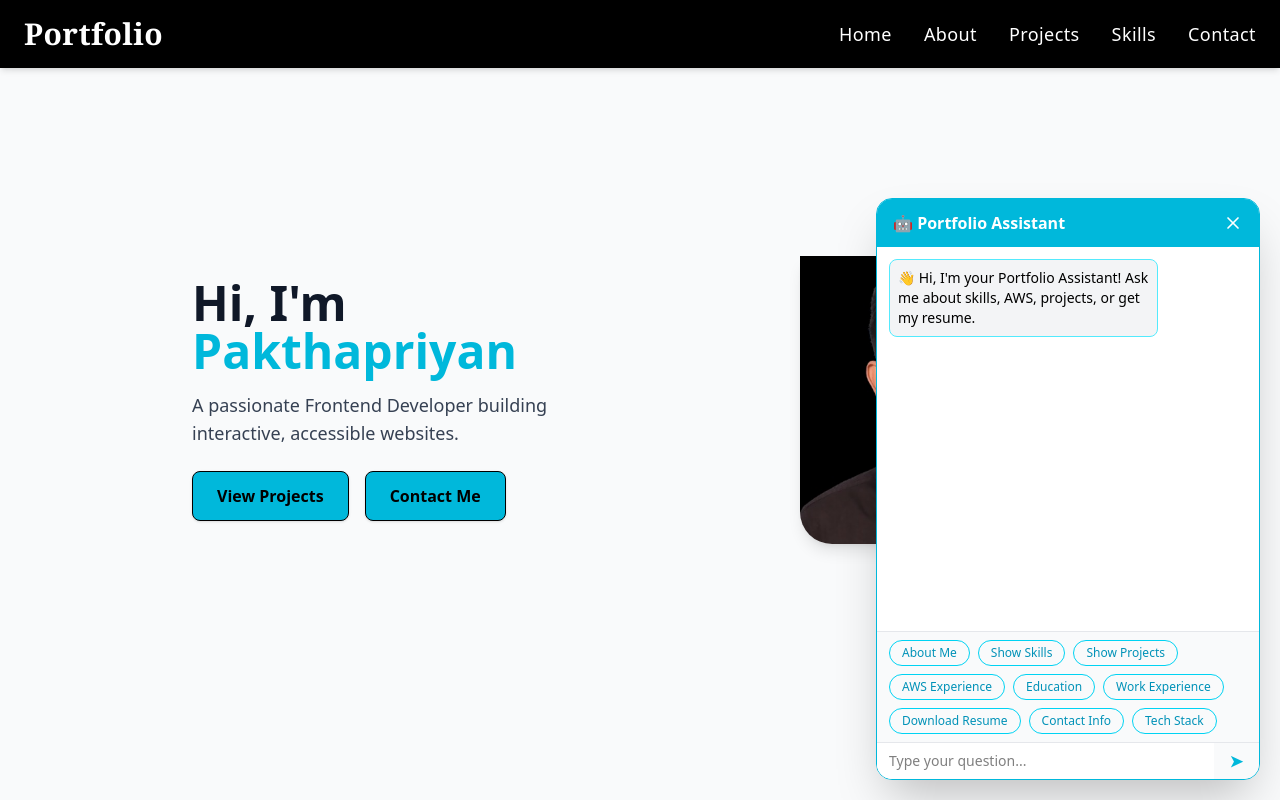
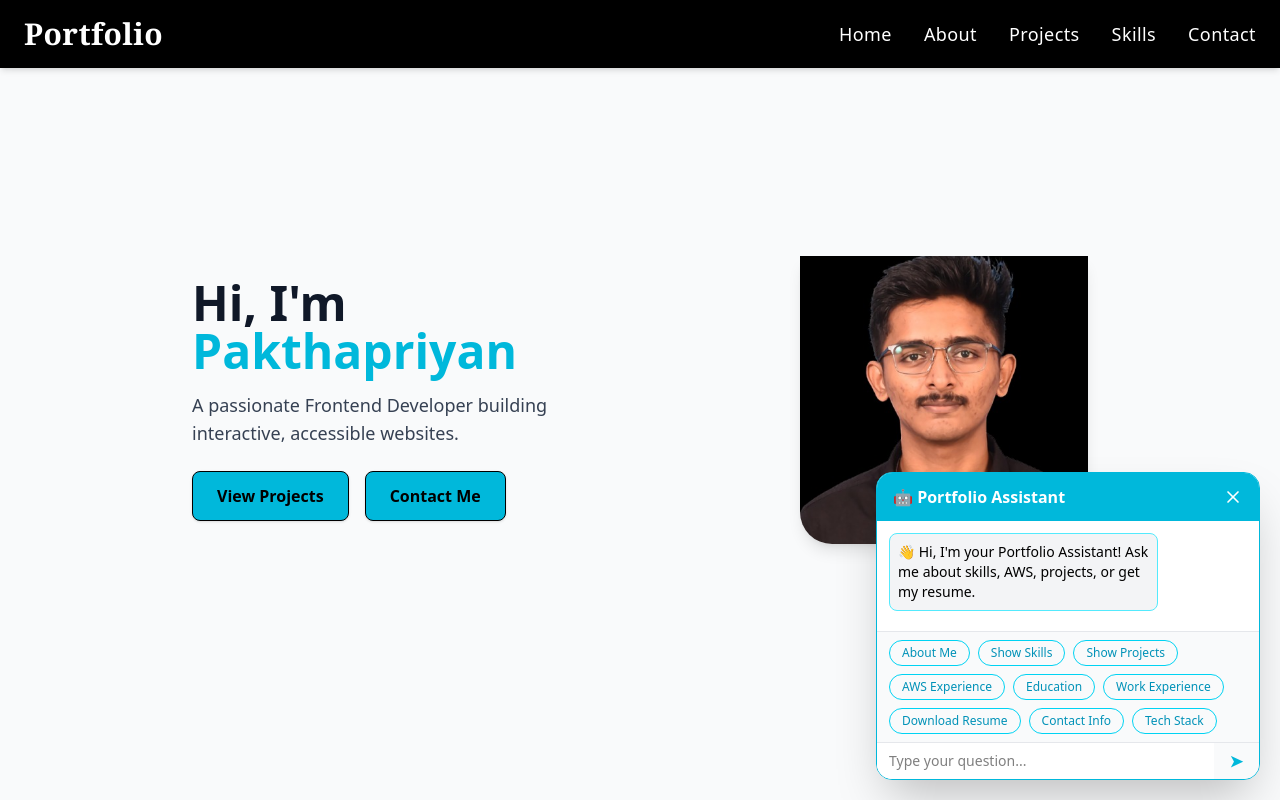
Before and after one commit to Pakthapriyan/Portfolio, a React (Vite) app: page / in a window 1280 px wide. Both pictures are taken after a click on the button 1232 px from the left and 752 px from the top of the page. Shown: the top 800 px of the page. Built offline with nearby package versions, Linux system fonts and the light colour scheme.

Commit message:
Updated chatbot with resume link and education details

```diff
--- a/src/component/chatbot.jsx
+++ b/src/component/chatbot.jsx
@@ -2,10 +2,10 @@ import React, { useState, useRef, useEffect } from "react";
 import { MessageCircle, X } from "lucide-react";
 
 const keywordMap = {
-  skills: ["skills", "abilities", "what can you do", "tech skills"],
+  skills: ["skills", "skill", "abilities", "what can you do", "tech skills"],
   react: ["react", "frontend", "javascript framework"],
   aws: ["aws", "cloud", "ec2", "s3", "vpc", "iam", "rds"],
-  projects: ["projects", "portfolio", "work", "show me projects"],
+  projects: ["projects", "project", "portfolio", "work", "show me project", "show me projects"],
   resume: ["resume", "cv", "curriculum vitae", "download"],
   contact: ["contact", "email", "linkedin", "github", "connect"],
   education: ["education", "degree", "college", "university", "cgpa"],
@@ -17,7 +17,10 @@ const keywordMap = {
 export default function Chatbot() {
   const [isOpen, setIsOpen] = useState(false);
   const [messages, setMessages] = useState([
-    { sender: "bot", text: "👋 Hi, I'm your Portfolio Assistant! Ask me about skills, AWS, projects, or get my resume." },
+    {
+      sender: "bot",
+      text: "👋 Hi, I'm your Portfolio Assistant! Ask me about skills, AWS, projects, or get my resume.",
+    },
   ]);
   const [input, setInput] = useState("");
   const hiddenDownloadRef = useRef(null);
@@ -65,7 +68,10 @@ export default function Chatbot() {
         return { key, text: knowledgeBase[key] };
       }
     }
-    return { key: "unknown", text: "🤔 I’m not sure about that. Try asking about skills, AWS, projects, resume, or contact." };
+    return {
+      key: "unknown",
+      text: "🤔 I’m not sure about that. Try asking about skills, AWS, projects, resume, or contact.",
+    };
   };
 
   const handleUserMessage = (message) => {
@@ -75,7 +81,11 @@ export default function Chatbot() {
       setTimeout(() => hiddenDownloadRef.current.click(), 500);
     }
 
-    setMessages((prev) => [...prev, { sender: "user", text: message }, { sender: "bot", text }]);
+    setMessages((prev) => [
+      ...prev,
+      { sender: "user", text: message },
+      { sender: "bot", text },
+    ]);
   };
 
   const handleSubmit = (e) => {
@@ -90,7 +100,7 @@ export default function Chatbot() {
   }, [messages]);
 
   return (
-    <div className="fixed z-50 bottom-4 right-4 sm:bottom-5 sm:right-5">
+    <div className="fixed z-[9999] bottom-4 right-4 sm:bottom-5 sm:right-5 max-h-[90vh]">
       <a
         ref={hiddenDownloadRef}
         href="/resume.pdf"
@@ -110,7 +120,9 @@ export default function Chatbot() {
 
       {/* Chat Window */}
       {isOpen && (
-        <div className="w-[90vw] sm:w-80 md:w-96 max-w-[96vw] sm:max-w-sm md:max-w-md bg-white shadow-2xl rounded-2xl overflow-hidden border border-cyan-500">
+        <div className="w-[90vw] sm:w-80 md:w-96 max-w-[96vw] sm:max-w-sm md:max-w-md
+                        bg-white shadow-2xl rounded-2xl overflow-hidden border border-cyan-500
+                        flex flex-col max-h-[85vh]">
           {/* Header */}
           <div className="bg-cyan-500 text-white px-4 py-3 flex justify-between items-center">
             <span className="font-semibold">🤖 Portfolio Assistant</span>
@@ -120,7 +132,7 @@ export default function Chatbot() {
           </div>
 
           {/* Messages */}
-          <div className="h-[60vh] sm:h-80 md:h-96 max-h-[70vh] overflow-y-auto p-3 space-y-2 text-sm">
+          <div className="flex-1 overflow-y-auto p-3 space-y-2 text-sm">
             {messages.map((msg, idx) => (
               <div
                 key={idx}
@@ -158,7 +170,12 @@ export default function Chatbot() {
               placeholder="Type your question..."
               className="flex-1 px-3 py-2 text-base sm:text-sm bg-white text-black outline-none"
             />
-            <button type="submit" className="px-4 text-cyan-500 font-bold hover:text-black">➤</button>
+            <button
+              type="submit"
+              className="px-4 text-cyan-500 font-bold hover:text-black"
+            >
+              ➤
+            </button>
           </form>
         </div>
       )}
```
